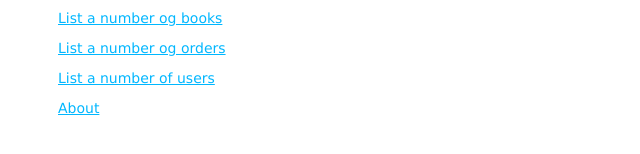
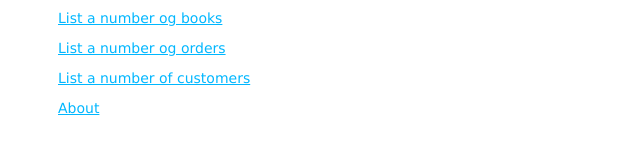
Before and after one commit to brundtoe/mongostore, a website: page public/index.html in a window 1280 px wide. Shown: the part 160-314 px from the top of the page, 0-640 px from the left. Drawn offline with Linux system fonts and the light colour scheme.

Commit message:
renamed route users til customers for at kunne udstille samme api som slim4 backend og js-bookstore

```diff
--- a/app.js
+++ b/app.js
@@ -22,7 +22,7 @@ app.use(cookieParser());
 app.use(express.static(path.join(__dirname, 'public')));
 
 app.use('/', indexRouter);
-app.use('/users', usersRouter);
+app.use('/customers', usersRouter);
 app.use('/authors',authorsRouter)
 app.use('/books', booksRouter);
 app.use('/orders',ordersRouter);
--- a/public/index.html
+++ b/public/index.html
@@ -11,7 +11,7 @@
 <p><a href="/authors">List a number og authors</a></p>
 <p><a href="/books">List a number og books</a></p>
 <p><a href="/orders">List a number og orders</a></p>
-<p><a href="/users">List a number of users</a></p>
+<p><a href="/customers">List a number of customers</a></p>
 <p><a href="/about">About</a></p>
 </body>
 
```
Also changed, not shown: Readme.md, 1 other file.
